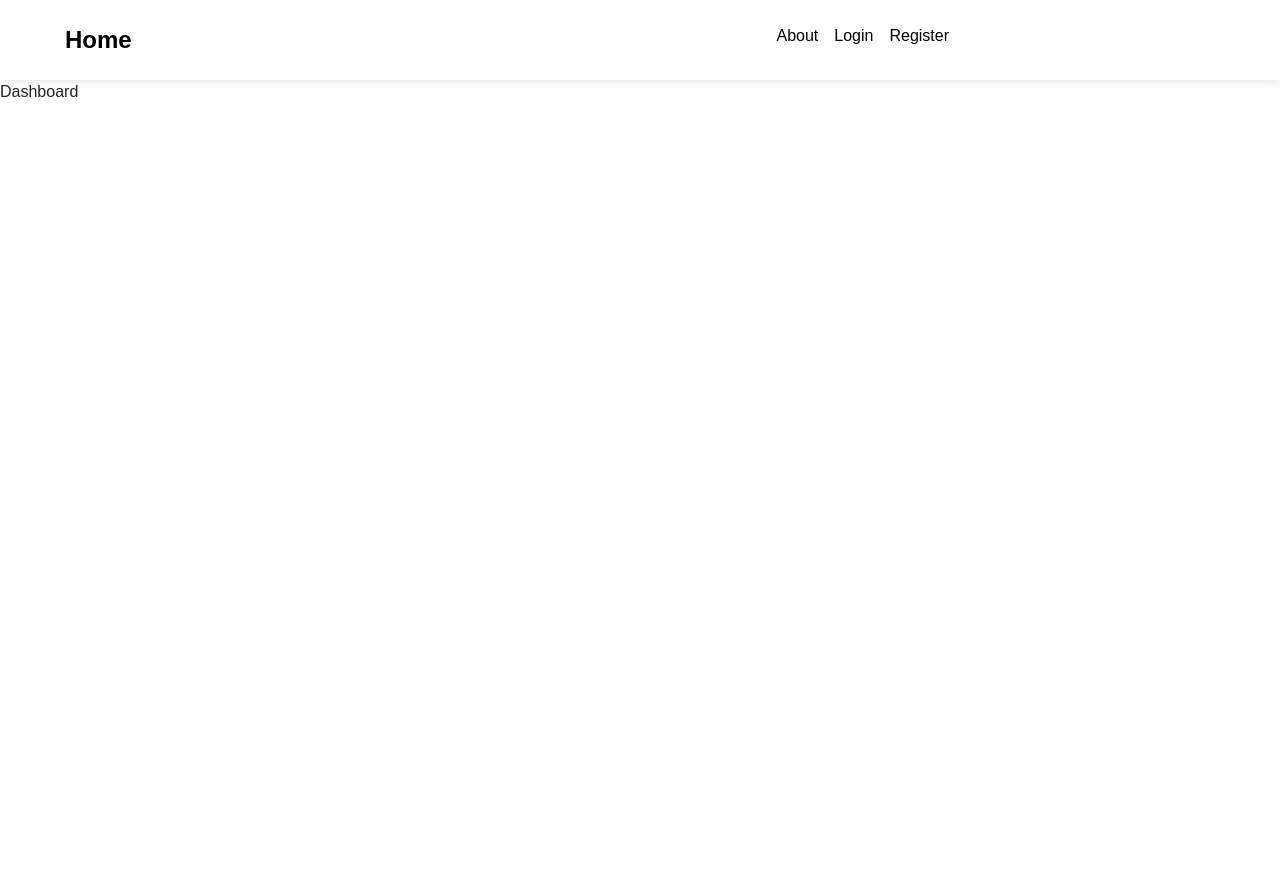
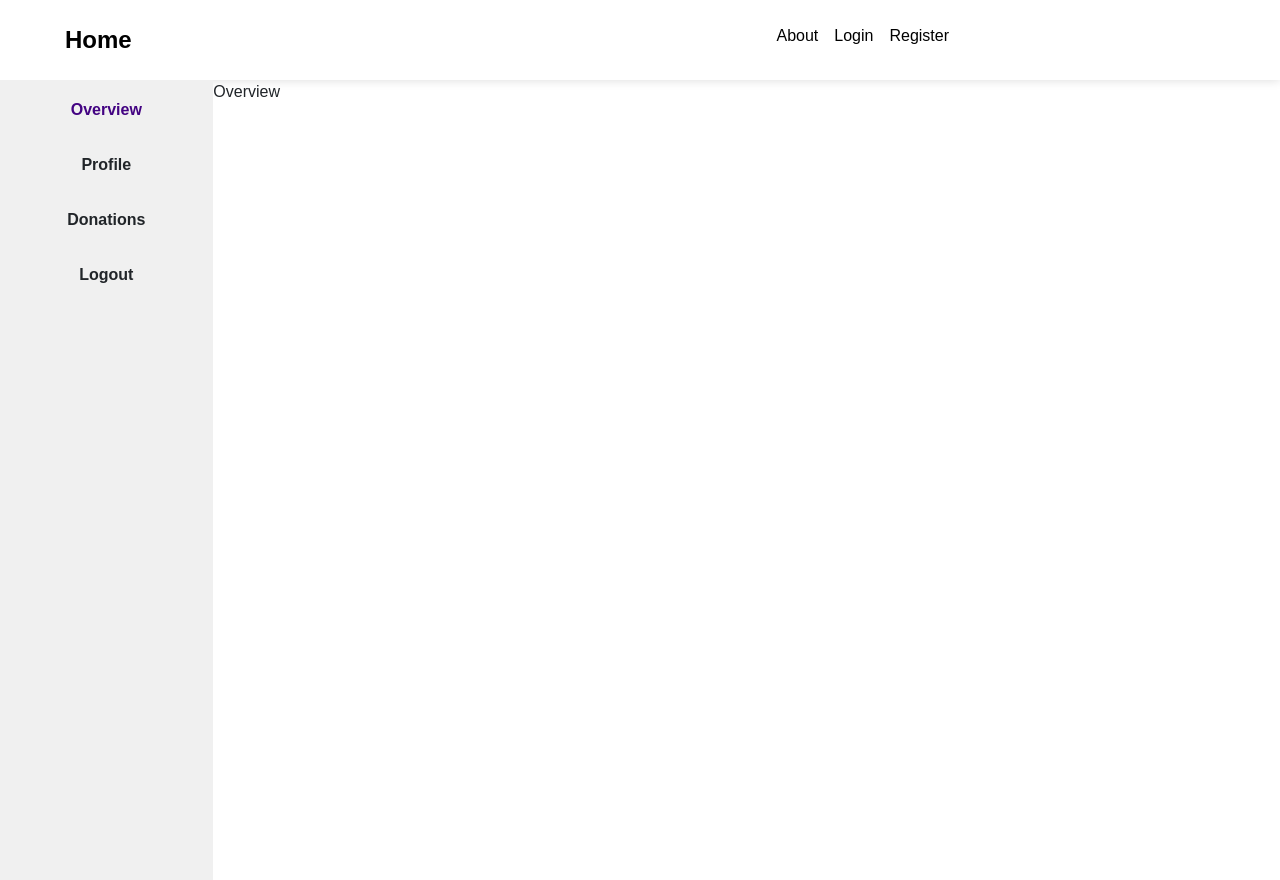
Before and after one commit to faizyabShah/Donate-for-a-cause, a React (Create React App) app in the folder frontend/: page /user-dashboard in a window 1280 px wide. Before the commit the page ends 800 px from the top, so only its background shows below. Built offline with nearby package versions, Linux system fonts and the light colour scheme; a small style sheet from the web is missing; a web font is replaced by a local one.

Commit message:
user dashboard skeleton added

```diff
--- a/frontend/src/App.js
+++ b/frontend/src/App.js
@@ -1,6 +1,6 @@
 import { BrowserRouter, Routes, Route } from "react-router-dom";
 import Home from "./pages/Home";
-import Navvbar from "./components/Navbar";
+import Navbar from "./components/Navbar";
 import Login from "./pages/Login";
 import Register from "./pages/Register";
 import UserDashboard from "./pages/UserDashboard";
@@ -14,7 +14,7 @@ function App() {
   return (
     <div className="App">
       <BrowserRouter>
-        <Navvbar
+        <Navbar
           links={[
             isLoggedIn ? { path: "/user-dashboard", name: "Dashboard" } : null,
             { path: "/about", name: "About" },
--- /dev/null
+++ b/frontend/src/components/Donations.js
@@ -0,0 +1,5 @@
+function Donations() {
+  return <div>Donations</div>;
+}
+
+export default Donations;
--- a/frontend/src/components/Navbar.js
+++ b/frontend/src/components/Navbar.js
@@ -27,7 +27,11 @@ const Navbar = function ({ links }) {
           )}
         </div>
         <div className="userInfo">
-          {isLoggedIn ? <h3>Welcome {user.name}</h3> : null}
+          {isLoggedIn ? (
+            <Link to="/profile">
+              <h3>{user.name}</h3>
+            </Link>
+          ) : null}
         </div>
       </div>
     </header>
--- /dev/null
+++ b/frontend/src/components/Overview.js
@@ -0,0 +1,5 @@
+function Overview() {
+  return <div>Overview</div>;
+}
+
+export default Overview;
--- /dev/null
+++ b/frontend/src/components/Profile.js
@@ -0,0 +1,5 @@
+function Profile() {
+  return <div>Profile</div>;
+}
+
+export default Profile;
--- /dev/null
+++ b/frontend/src/components/Sidebar.js
@@ -0,0 +1,47 @@
+import { Link } from "react-router-dom";
+import "./Sidebar.scss";
+
+function Sidebar({ setPage }) {
+  const handleClick = (e) => {
+    console.log("HII");
+    setPage(e.target.innerText.toLowerCase());
+    e.target.classList.add("active");
+    for (
+      let i = 0;
+      i < document.getElementsByClassName("sideItemContainer").length;
+      i++
+    ) {
+      if (
+        document.getElementsByClassName("sideItemContainer")[i].children[0]
+          .innerText !== e.target.innerText
+      ) {
+        document
+          .getElementsByClassName("sideItemContainer")
+          [i].children[0].classList.remove("active");
+      }
+    }
+  };
+
+  return (
+    <div className="sidebar">
+      <ul>
+        <div className="sideItemContainer">
+          <li className="active" onClick={handleClick}>
+            Overview
+          </li>
+        </div>
+        <div className="sideItemContainer">
+          <li onClick={handleClick}> Profile</li>
+        </div>
+        <div className="sideItemContainer">
+          <li onClick={handleClick}> Donations</li>
+        </div>
+        <div className="sideItemContainer">
+          <li onClick={handleClick}> Logout</li>
+        </div>
+      </ul>
+    </div>
+  );
+}
+
+export default Sidebar;
--- /dev/null
+++ b/frontend/src/components/Sidebar.scss
@@ -0,0 +1,35 @@
+.sidebar {
+    background-color: rgb(240, 240, 240);
+    height: 100vh;
+    display: flex;
+    flex-direction: column;
+    align-items: center;
+    ul {
+        list-style-type: none;
+        padding: 0;
+        margin: 0;
+        width: 100%;
+        .sideItemContainer {
+            width: 95%;
+            display: flex;
+            align-items: center;
+            justify-content: center;
+            margin: 5px;
+            li {
+                &.active {
+                    color: rgb(67, 3, 130);
+                }
+                padding: 5px;
+                margin: 0.5rem 0;
+                text-decoration: none;
+                font-weight: bold;
+                &:hover {
+                    text-decoration: underline;
+                    cursor: pointer;
+
+                }
+            }
+        }
+
+    }
+}
--- /dev/null
+++ b/frontend/src/components/Zakaat.js
@@ -0,0 +1,5 @@
+function Zakaat() {
+  return <div>Zakaat</div>;
+}
+
+export default Zakaat;
--- a/frontend/src/context/userContext.js
+++ b/frontend/src/context/userContext.js
@@ -1,4 +1,4 @@
-import { createContext, useReducer } from "react";
+import { createContext, useReducer, useEffect } from "react";
 
 export const UserContext = createContext();
 
@@ -10,6 +10,17 @@ export const UserProvider = ({ children }) => {
     isLoading: false,
     error: null,
   };
+
+  useEffect(() => {
+    const user = JSON.parse(localStorage.getItem("user"));
+    if (user) {
+      dispatch({
+        type: "LOGIN",
+        payload: user,
+      });
+    }
+    return () => {};
+  }, []);
 
   const reducer = (state, action) => {
     switch (action.type) {
--- a/frontend/src/pages/UserDashboard.js
+++ b/frontend/src/pages/UserDashboard.js
@@ -1,5 +1,29 @@
+import { useState } from "react";
+import Sidebar from "../components/Sidebar";
+import Overview from "../components/Overview";
+import Profile from "../components/Profile";
+import Donations from "../components/Donations";
+import Zakaat from "../components/Zakaat";
+import "./UserDashboard.scss";
+
 const UserDashboard = function () {
-  return <div>Dashboard</div>;
+  const [page, setPage] = useState("overview");
+  return (
+    <div className="userDashboard">
+      <Sidebar setPage={setPage} />
+      {page === "overview" ? (
+        <Overview />
+      ) : page === "profile" ? (
+        <Profile />
+      ) : page === "donations" ? (
+        <Donations />
+      ) : page === "zakaat" ? (
+        <Zakaat />
+      ) : (
+        <></>
+      )}
+    </div>
+  );
 };
 
 export default UserDashboard;
--- /dev/null
+++ b/frontend/src/pages/UserDashboard.scss
@@ -0,0 +1,13 @@
+.userDashboard {
+    display: grid;
+    grid-template-columns: 1fr 4fr;
+    grid-template-rows: 1fr;
+    grid-template-areas: "sidebar main";
+    height: 100%;
+}
+
+@media screen and (min-width : 1000px) {
+    .userDashboard {
+        grid-template-columns: 1fr 5fr;
+    }
+}
```
